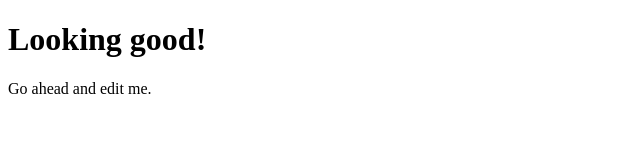
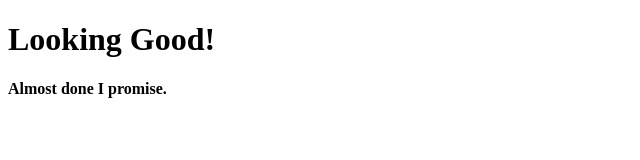
Before and after one commit to jdmar3-comp426/a00-lmohamm01, a website: page index.html in a window 1280 px wide. Shown: the whole page, without its empty margins (0-640 px from the left). Drawn offline with Linux system fonts and the light colour scheme.

Commit message:
added index.html

```diff
--- a/index.html
+++ b/index.html
@@ -6,8 +6,8 @@
         <title>Assignment 0 test!</title>
     </head>
     <body>
-        <div><h1>Looking good!</h1>
-        <p>Go ahead and edit me.</p>
+        <div><h1>Looking Good!</h1>
+        <p><strong>Almost done I promise.</strong></p>
     </div>
     </body>
 </html>
```
